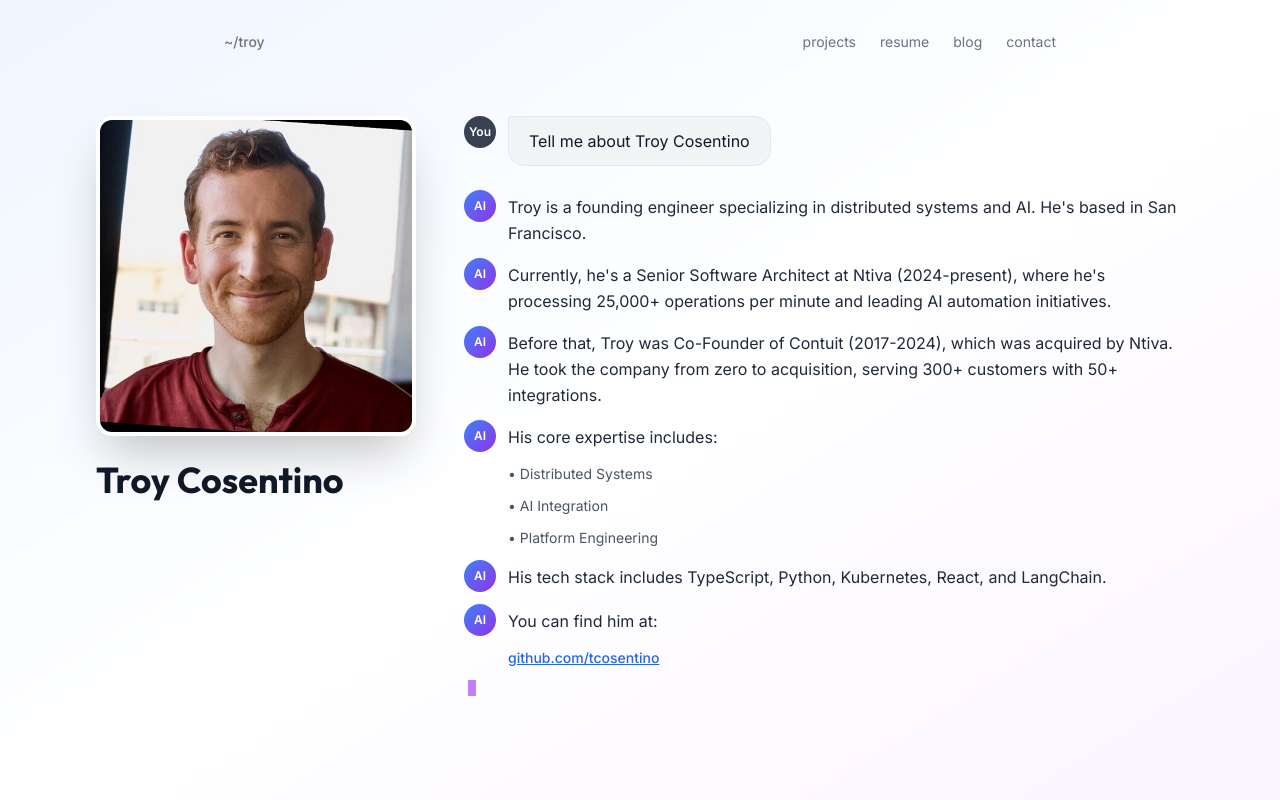
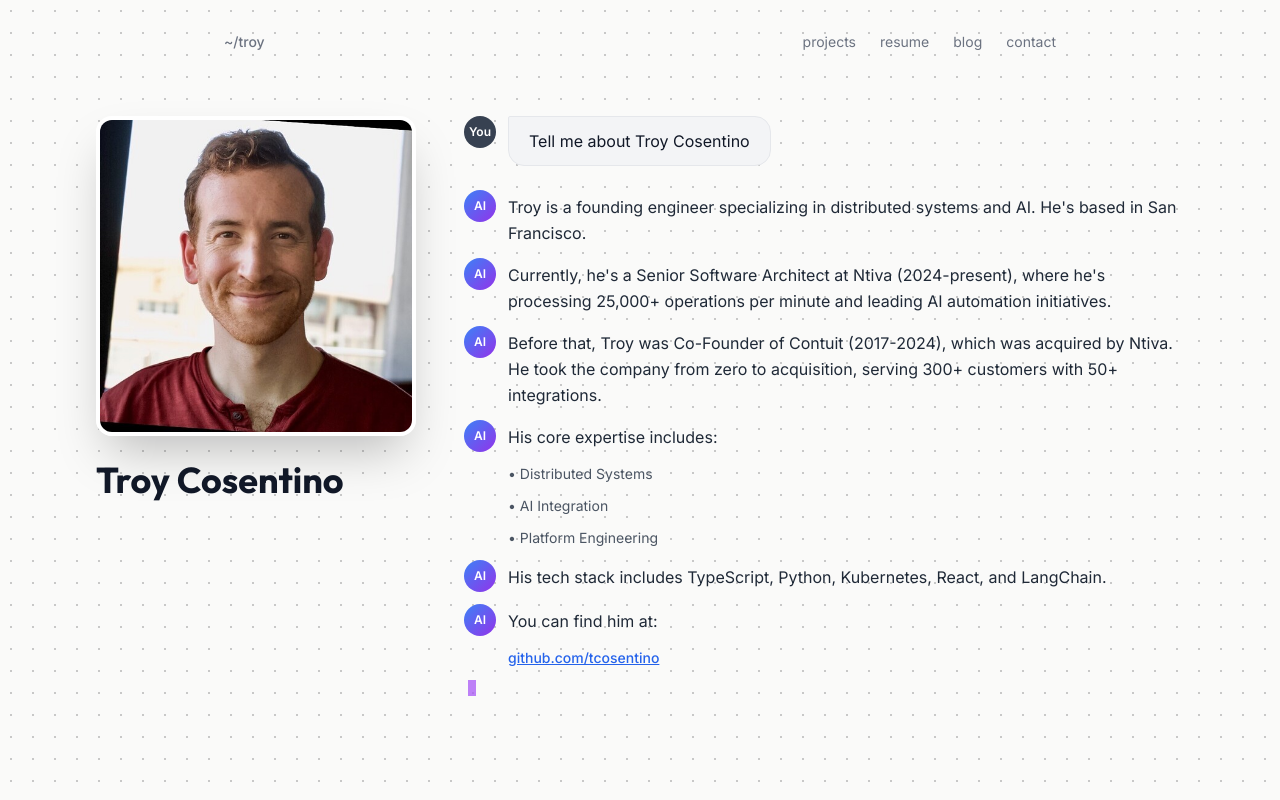
Before and after one commit to tcosentino/personal-website, a React (Vite) app: page / in a window 1280 px wide. Built offline with nearby package versions, Linux system fonts and the light colour scheme.

Commit message:
Add dotted notebook background pattern to homepage

```diff
--- a/src/index.css
+++ b/src/index.css
@@ -145,10 +145,9 @@
   }
 
   .bg-pattern {
-    background-image:
-      linear-gradient(to right, rgba(224, 122, 95, 0.03) 1px, transparent 1px),
-      linear-gradient(to bottom, rgba(224, 122, 95, 0.03) 1px, transparent 1px);
-    background-size: 60px 60px;
+    background-color: #fafaf9;
+    background-image: radial-gradient(circle, #c8c8c8 1px, transparent 1px);
+    background-size: 22px 22px;
   }
 
   .animate-fade-in {
--- a/src/pages/Home.tsx
+++ b/src/pages/Home.tsx
@@ -129,7 +129,7 @@ export default function Home() {
   }
 
   return (
-    <div className="min-h-screen bg-gradient-to-br from-blue-50 via-white to-purple-50">
+    <div className="min-h-screen bg-pattern">
       {/* Minimal header */}
       <div className="max-w-4xl mx-auto px-8 pt-8 pb-4">
         <div className="flex justify-between items-center text-sm text-gray-500">
```
